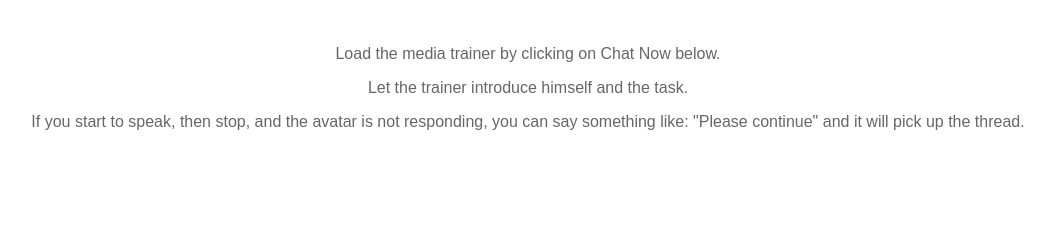
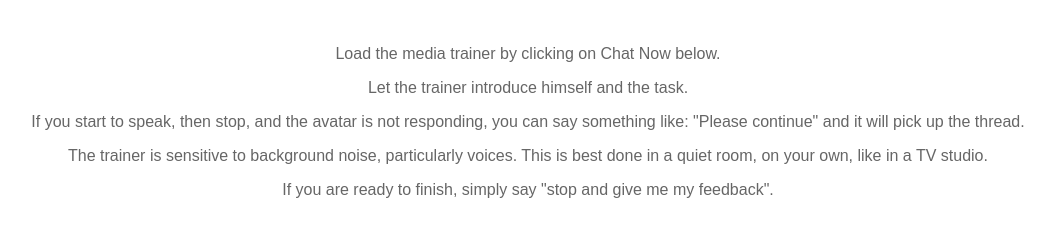
Before and after one commit to shaunmdavies/heygen-demo-media, a plain HTML site: page index.html in a window 1280 px wide. Shown: the part 129-366 px from the top of the page, without its empty margins (112-1167 px from the left). Drawn offline with Linux system fonts and the light colour scheme.

Commit message:
Update index.html

```diff
--- a/index.html
+++ b/index.html
@@ -38,6 +38,8 @@
         <p>Load the media trainer by clicking on Chat Now below.</p>
 		<p>Let the trainer introduce himself and the task.</p>
 		<p>If you start to speak, then stop, and the avatar is not responding, you can say something like: "Please continue" and it will pick up the thread.</p>
+	    	<p>The trainer is sensitive to background noise, particularly voices. This is best done in a quiet room, on your own, like in a TV studio.</p>
+	    	<p>If you are ready to finish, simply say "stop and give me my feedback".</p>
     </div>
 
     <script>
```
